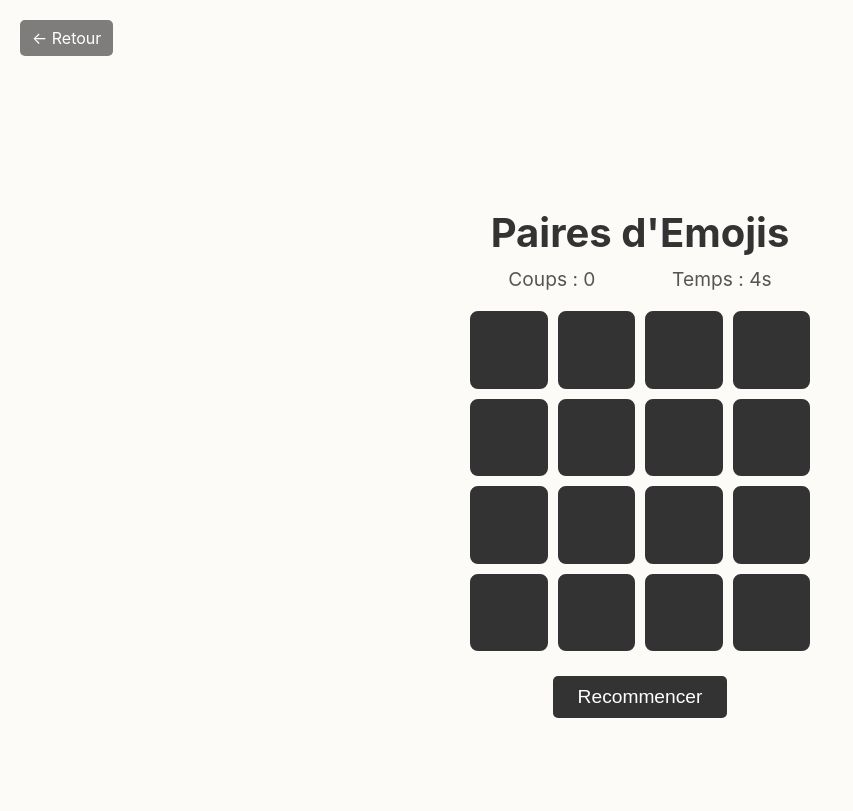
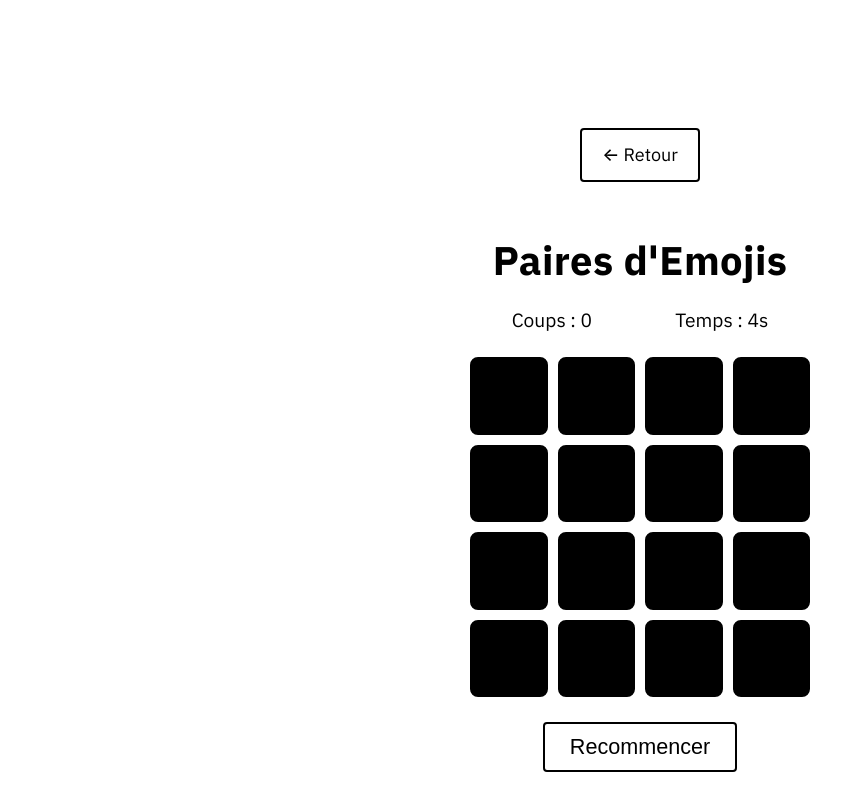
Before and after one commit to MADUP212/MADUP212.github.io, a Jekyll site: the page jeux/paires-emojis.html, which Jekyll copies as it is, in a window 1280 px wide. Shown: the top 811 px of the page, without its empty margins (0-853 px from the left). Built offline with Jekyll 4.4.1, drawn with Linux system fonts in a browser that asks for light colours.

Commit message:
Update paires-emojis.html

```diff
--- a/jeux/paires-emojis.html
+++ b/jeux/paires-emojis.html
@@ -4,11 +4,12 @@
     <meta charset="UTF-8">
     <meta name="viewport" content="width=device-width, initial-scale=1.0, user-scalable=no">
     <title>Paires d'Emojis</title>
+    <link rel="stylesheet" href="/assets/style.css">
     <style>
         body {
-            font-family: -apple-system, BlinkMacSystemFont, 'Segoe UI', Roboto, Helvetica, Arial, sans-serif;
-            background-color: #fdfbf7;
-            color: #333;
+            font-family: 'IBM Plex Sans', -apple-system, BlinkMacSystemFont, 'Segoe UI', sans-serif;
+            background-color: #fff;
+            color: #000;
             display: flex;
             justify-content: center;
             align-items: center;
@@ -18,27 +19,19 @@
             position: relative;
             text-align: center;
         }
-        .back-button {
-            position: absolute;
-            top: 20px;
-            left: 20px;
-            color: #fff;
-            background-color: rgba(0,0,0,0.5);
-            padding: 8px 12px;
-            text-decoration: none;
-            border-radius: 5px;
-            font-size: 1em;
-            z-index: 10;
-        }
+
         .game-container {
             display: flex;
             flex-direction: column;
             align-items: center;
         }
+
         h1 {
             font-size: 2.5rem;
             margin-bottom: 10px;
+            color: #000;
         }
+
         .stats {
             display: flex;
             justify-content: space-around;
@@ -46,8 +39,9 @@
             max-width: 340px;
             margin-bottom: 20px;
             font-size: 1.2rem;
-            color: #555;
+            color: #000;
         }
+
         .board {
             display: grid;
             grid-template-columns: repeat(4, 1fr);
@@ -56,17 +50,20 @@
             max-width: 340px;
             perspective: 1000px;
         }
+
         .card {
             width: 100%;
             aspect-ratio: 1 / 1;
             position: relative;
-            transform-style: preserve-3d; /* <-- CORRECTION ICI */
+            transform-style: preserve-3d;
             transition: transform 0.6s;
             cursor: pointer;
         }
+
         .card.is-flipped {
             transform: rotateY(180deg);
         }
+
         .card-face {
             position: absolute;
             width: 100%;
@@ -79,30 +76,37 @@
             font-size: 2.5em;
             box-sizing: border-box;
         }
+
         .card-front {
             background-color: #fff;
-            border: 2px solid #333;
+            border: 2px solid #000;
             transform: rotateY(180deg);
-            color: #333;
+            color: #000;
         }
+
         .card-back {
-            background-color: #333;
-            border: 2px solid #333;
+            background-color: #000;
+            border: 2px solid #000;
         }
+
         #restart-btn {
             font-size: 1.2em;
             padding: 10px 25px;
             margin-top: 25px;
-            border-radius: 5px;
-            border: none;
-            background-color: #333;
-            color: white;
+            border-radius: 4px;
+            border: 2px solid #000;
+            background-color: #fff;
+            color: #000;
             cursor: pointer;
-            transition: background-color 0.2s;
+            font-weight: 500;
+            transition: all 0.2s ease;
         }
+
         #restart-btn:hover {
-            background-color: #555;
+            background-color: #000;
+            color: #fff;
         }
+
         @media (max-width: 420px) {
             .card-face { font-size: 2em; }
             h1 { font-size: 2em; }
@@ -111,8 +115,7 @@
     </style>
 </head>
 <body>
-
-    <a href="javascript:history.back()" class="back-button">← Retour</a>
+    <a href="/" class="back-button" onclick="if(history.length > 1) { history.go(-1); return false; } else { return true; }">← Retour</a>
 
     <div class="game-container">
         <h1>Paires d'Emojis</h1>
@@ -130,7 +133,6 @@
             const movesStat = document.getElementById('moves-stat');
             const timerStat = document.getElementById('timer-stat');
             const restartBtn = document.getElementById('restart-btn');
-
             const emojis = ['😊', '😊', '😎', '😎', '😂', '😂', '😍', '😍', '🤔', '🤔', '🥳', '🥳', '🤯', '🤯', '😇', '😇'];
 
             let flippedCards = [];
@@ -156,18 +158,16 @@
                 }, 1000);
 
                 emojis.sort(() => 0.5 - Math.random());
+                gameBoard.innerHTML = '';
 
-                gameBoard.innerHTML = '';
                 emojis.forEach(emoji => {
                     const card = document.createElement('div');
                     card.classList.add('card');
                     card.dataset.emoji = emoji;
-
                     card.innerHTML = `
                         <div class="card-face card-front">${emoji}</div>
                         <div class="card-face card-back"></div>
                     `;
-
                     card.addEventListener('click', handleCardClick);
                     gameBoard.appendChild(card);
                 });
@@ -194,7 +194,6 @@
             function checkForMatch() {
                 isBoardLocked = true;
                 const [card1, card2] = flippedCards;
-
                 if (card1.dataset.emoji === card2.dataset.emoji) {
                     card1.classList.add('is-matched');
                     card2.classList.add('is-matched');
@@ -225,7 +224,6 @@
             }
 
             restartBtn.addEventListener('click', startGame);
-
             startGame();
         });
     </script>
```
